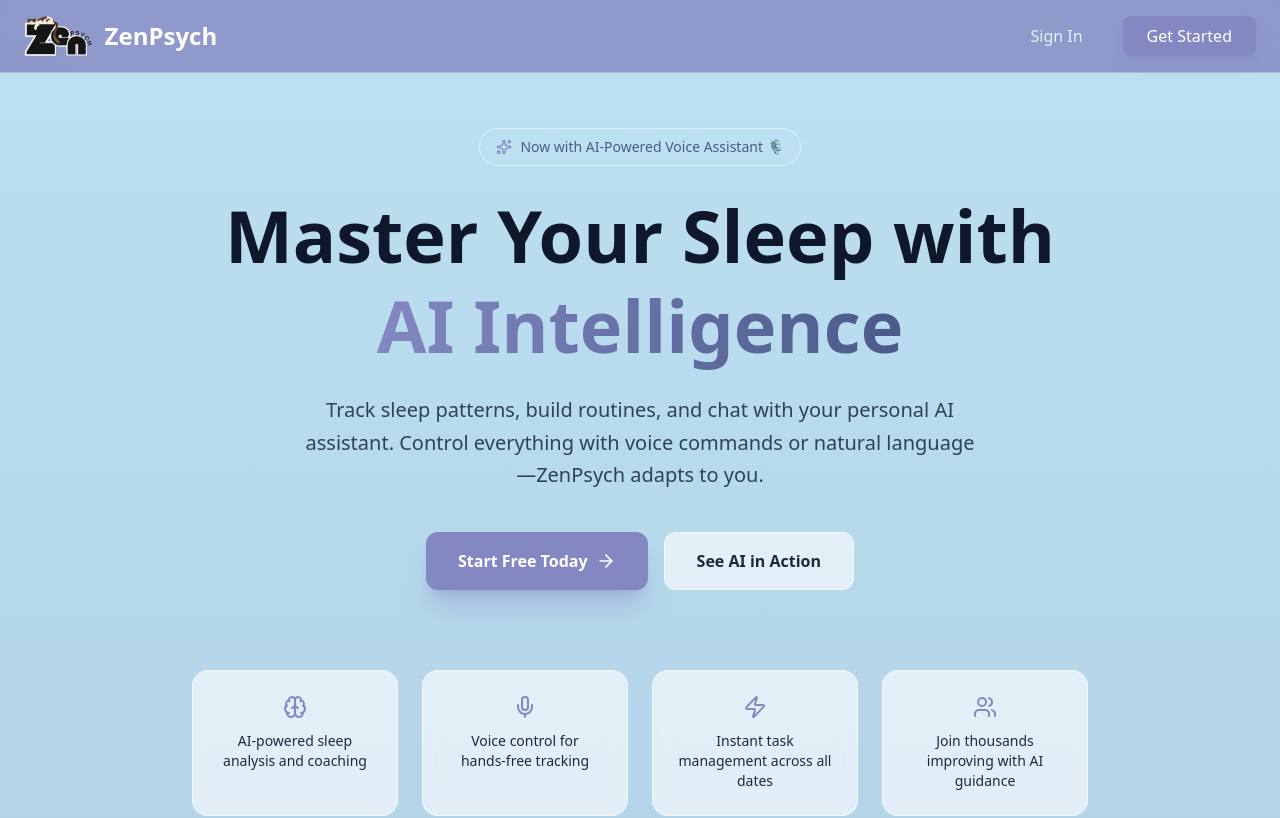
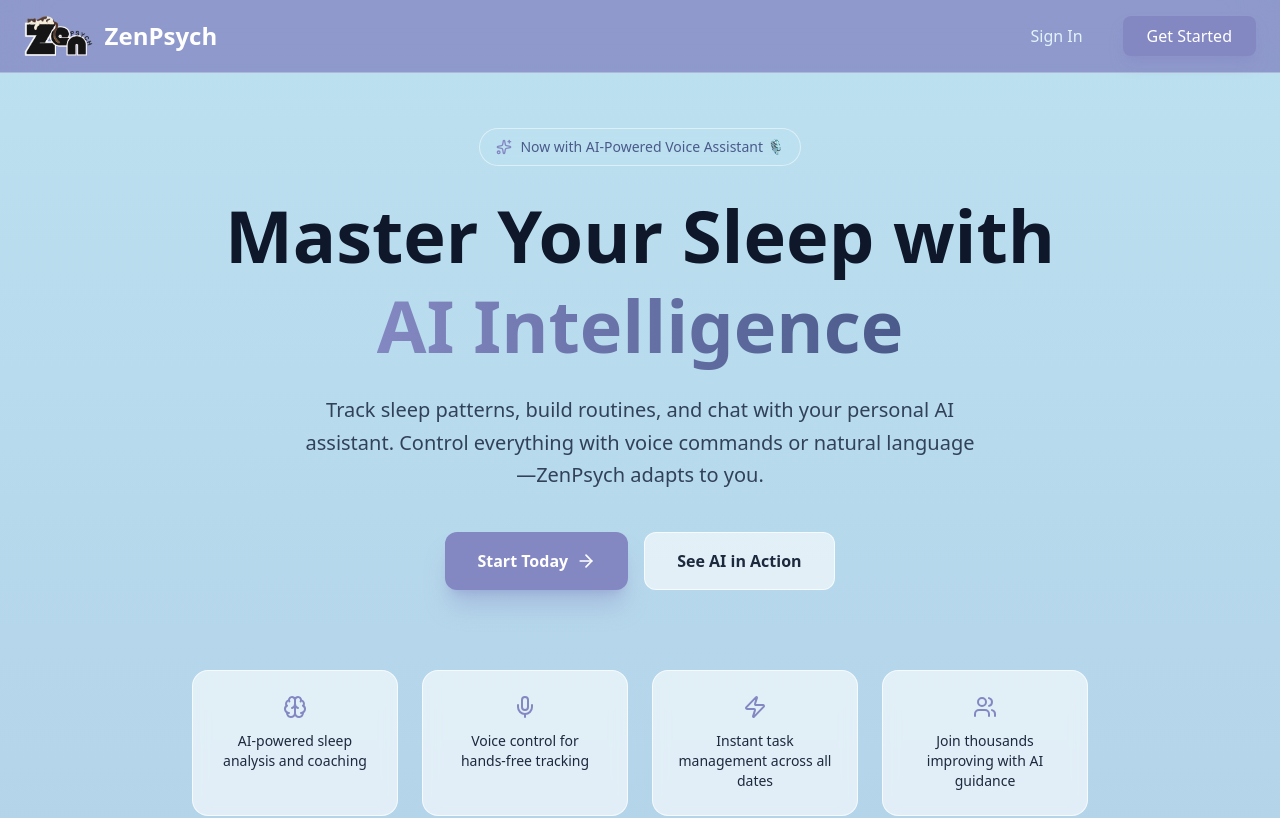
Before and after one commit to matthewybamit/sleep-app, a React (Vite) app: page / in a window 1280 px wide. Shown: the top 818 px of the page. Built offline with nearby package versions, Linux system fonts and the light colour scheme; no server answers.

Commit message:
design changes

```diff
--- a/src/pages/Landing.jsx
+++ b/src/pages/Landing.jsx
@@ -257,7 +257,7 @@
                 to="/register"
                 className="group px-8 py-4 bg-[#8488C2] hover:bg-[#7378b5] rounded-xl font-semibold transition-all shadow-xl shadow-[#8488C2]/35 flex items-center justify-center gap-2 text-white"
               >
-                Start Free Today
+                Start Today
                 <ArrowRight
                   size={20}
                   className="group-hover:translate-x-1 transition-transform"
@@ -611,7 +611,7 @@
                 to="/register"
                 className="inline-flex items-center gap-3 px-10 py-5 bg-gradient-to-r from-[#8488C2] to-[#4A5A8A] hover:from-[#7378b5] hover:to-[#3a497a] rounded-xl font-semibold text-lg transition-all shadow-2xl shadow-[#8488C2]/40 text-white group"
               >
-                Get Started for Free
+                Get Started Now
                 <ArrowRight
                   size={24}
                   className="group-hover:translate-x-1 transition-transform"
```
